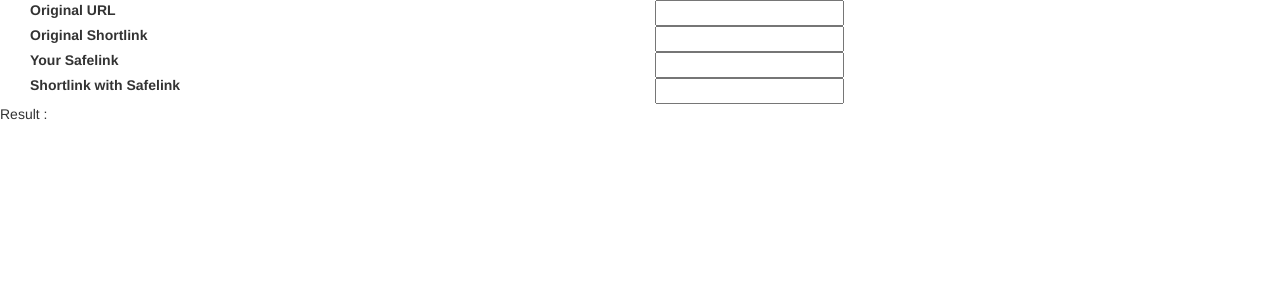
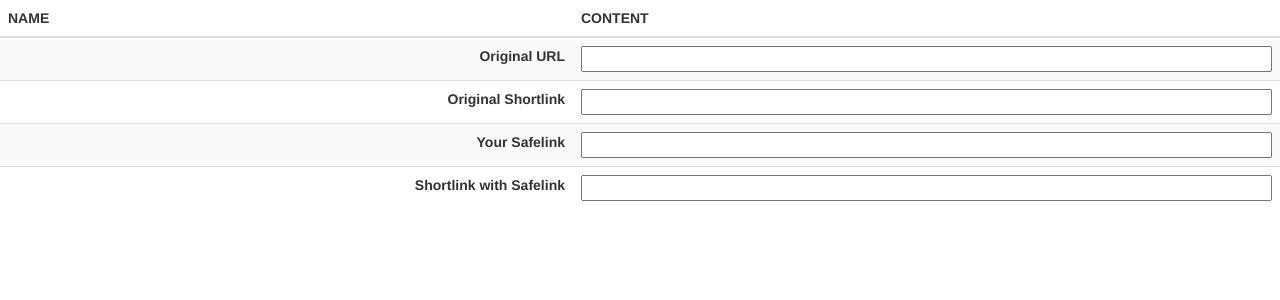
Before and after one commit to arachi007/arachi007.github.io, a Jekyll site: the page shortern.html, which Jekyll copies as it is, in a window 1280 px wide. Shown: the top 300 px of the page. Built offline with Jekyll 4.4.1, drawn with Linux system fonts in a browser that asks for light colours.

Commit message:
Update shortern.html

```diff
--- a/shortern.html
+++ b/shortern.html
@@ -1,24 +1,41 @@
 <!DOCTYPE html>
 <html><head>
-<script src='/js/jquery.min.js' type='text/javascript'></script>
- <link rel="stylesheet" type="text/css" href="/css/bootstrap3.min.css">
+<style>
+label { float:right;
+right: 0px;}
+input { width: 100%}
+</style>
+<script src='/js/jquery.min.js'></script>
+<link href='/css/bootstrap3.min.css' rel='stylesheet' />
 <title>Goo.gl Shortern</title></head>
 <body>
-<div class="col-xs-12 col-sm-12 col-md-12 col-lg-12">
-<div class="col-xs-6 col-sm-6 col-md-6 col-lg-6">
- <label>Original URL</label><br/>
- <label>Original Shortlink</label><br/>
- <label>Your Safelink</label><br/>
- <label>Shortlink with Safelink</label><br/>
- </div>
-<div class="col-xs-6 col-sm-6 col-md-6 col-lg-6">
- <input onchange="pendek()" type="url" id="url" required='required'/><br/>
-<input onmouseover="this.focus();this.select()" onclick="this.focus();this.select()" readonly='readonly' type="text" id="short1" required='required'/><br/>
- <input type="url" id="safelink" required='required'/><br/>
- <input onmouseover="this.focus();this.select()" onclick="this.focus();this.select()" readonly='readonly' type="url" id="short2" required='required'/><br/>
- </div>
- </div>
-Result : <span id="short"></span>
+<table class="table table-striped table-hover table-responsive">
+<thead>
+<tr>
+<th>NAME</th>
+<th>CONTENT</th>
+</tr>
+</thead>
+<tbody>
+<tr>
+<td><label>Original URL</label></td>
+<td><input onchange="pendek()" type="url" id="url" required='required'/></td>
+</tr>
+<tr>
+<td><label>Original Shortlink</label></td>
+<td><input onmouseover="this.focus();this.select()" onclick="this.focus();this.select()" readonly='readonly' type="text" id="short1" required='required'/></td>
+</tr>
+<tr>
+<td><label>Your Safelink</label></td>
+<td><input type="url" id="safelink" required='required'/></td>
+</tr>
+<tr>
+<td><label>Shortlink with Safelink</label></td>
+<td><input onmouseover="this.focus();this.select()" onclick="this.focus();this.select()" readonly='readonly' type="url" id="short2" required='required'/></td>
+</tr>
+</tbody>
+</table>
+
 <script>
  function loadscript(filename){
             var scr=document.createElement("script");
```
Also changed, not shown: other parts of shortern.html (+5 -5 lines).
